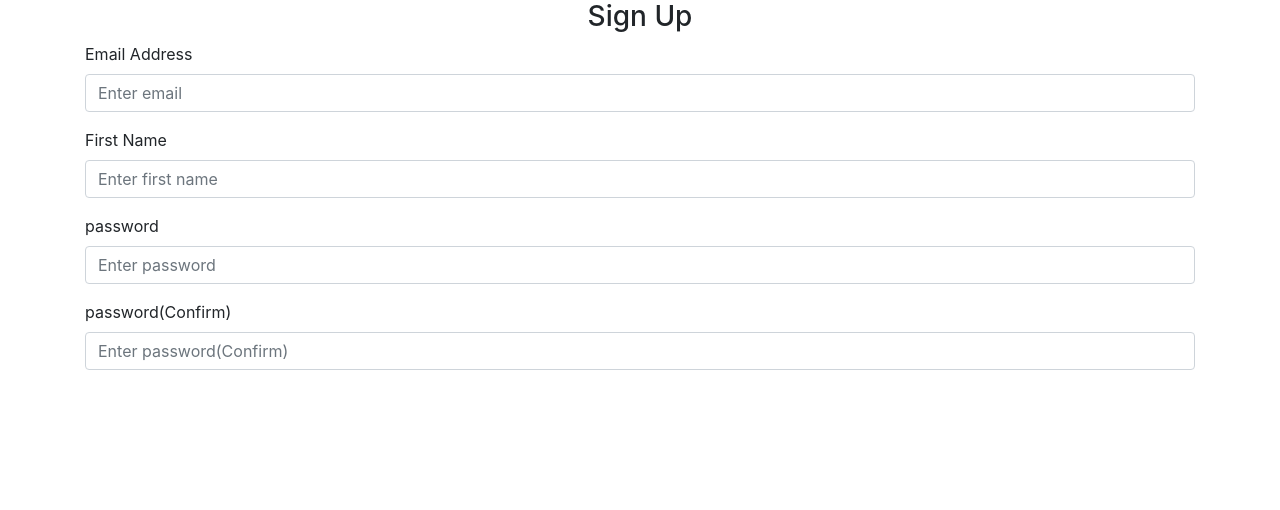
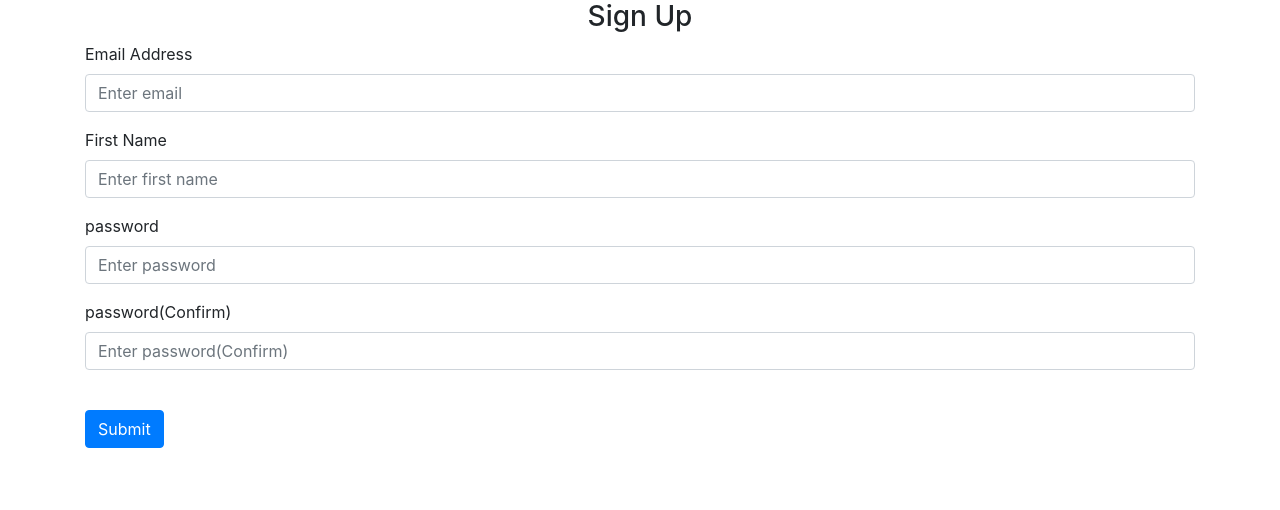
Before and after one commit to Katherina2020/web_app_tutorial_tim, a Python web app: template templates/sign_up.html in a window 1280 px wide. Shown: the part 56-566 px from the top of the page. Run offline with Jinja, Linux system fonts and the light colour scheme; the template is opened without the code that fills it, so the values that code supplies are empty; some libraries are stand-ins or nearby versions.

Commit message:
add submit button

```diff
--- a/templates/sign_up.html
+++ b/templates/sign_up.html
@@ -24,5 +24,9 @@
         <label for="password2">password(Confirm)</label>
         <input type="password2" class="form-control" id="password1" name="password2" placeholder="Enter password(Confirm)" />
     </div>
+
+    <br />
+    <button type="submit" class="btn btn-primary">Submit</button>
+
 </form>
 {% endblock %}
```
